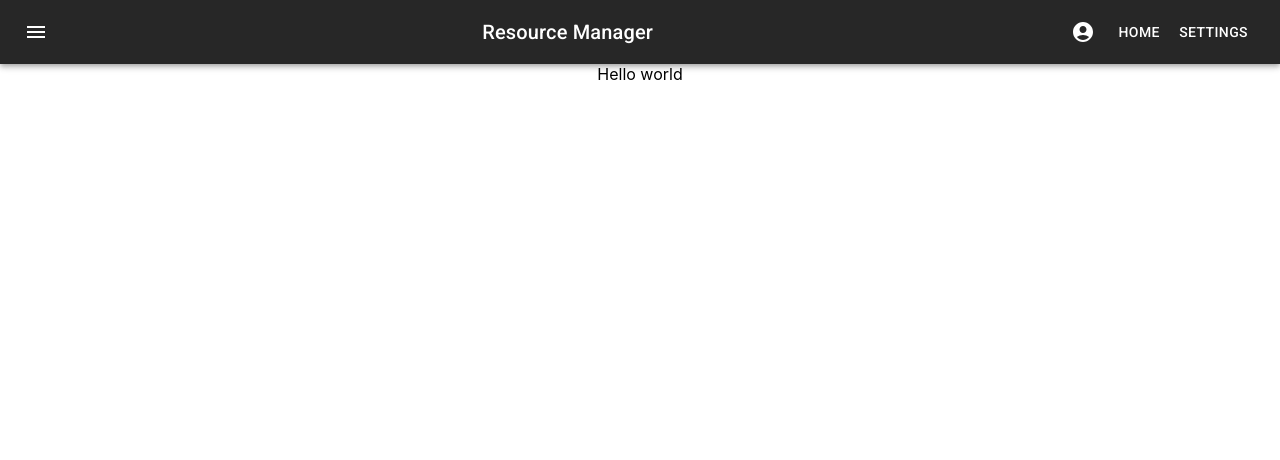
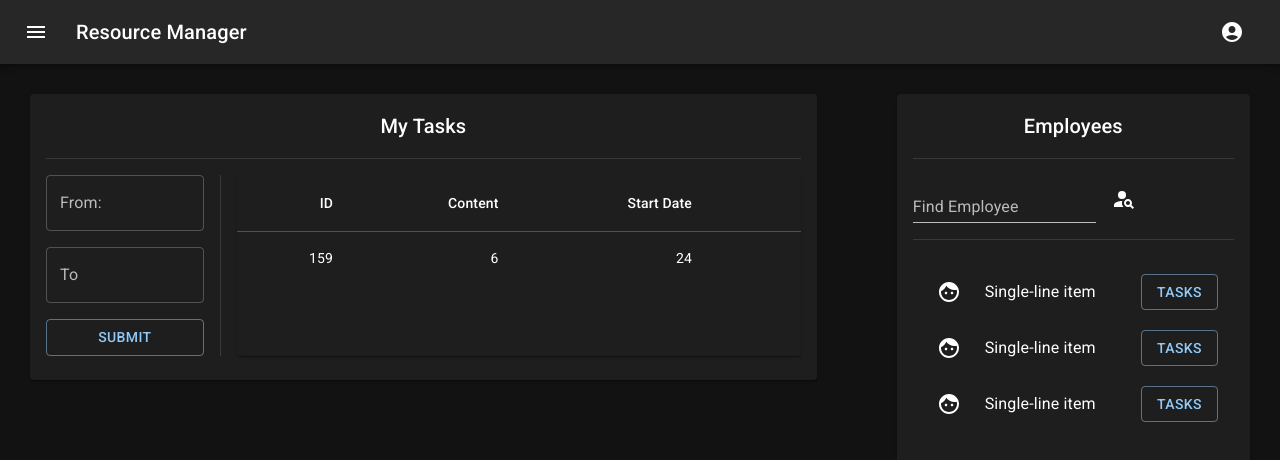
Before and after one commit to dexterwilliams96/Demo, a React (Create React App) app in the folder demo-frontend/: page / in a window 1280 px wide. Shown: the top 460 px of the page. Built offline with nearby package versions, Linux system fonts and the light colour scheme.

Commit message:
all basic landing page elements added

```diff
--- a/demo-frontend/package.json
+++ b/demo-frontend/package.json
@@ -14,6 +14,7 @@
     "@testing-library/react": "^13.4.0",
     "@testing-library/user-event": "^13.5.0",
     "axios": "^1.1.2",
+    "dayjs": "^1.11.5",
     "react": "^18.2.0",
     "react-dom": "^18.2.0",
     "react-scripts": "5.0.1",
--- a/demo-frontend/src/App.js
+++ b/demo-frontend/src/App.js
@@ -1,34 +1,76 @@
 import * as React from "react";
-import './App.css';
-import Box from '@mui/material/Box';
-import Menubar from "./Menubar"
-import Menudrawer from "./Menudrawer"
+import "./App.css";
+import Box from "@mui/material/Box";
+import Menubar from "./Menubar";
+import Menudrawer from "./Menudrawer";
+import Grid from "@mui/material/Grid";
+import DateToFromPicker from "./DateToFromPicker";
+import Divider from "@mui/material/Divider";
+import Card from "@mui/material/Card";
+import CardContent from "@mui/material/CardContent";
+import TaskTable from "./TaskTable";
+import TeamList from "./TeamList";
+import Stack from "@mui/material/Stack";
+import Typography from "@mui/material/Typography";
 
 function App() {
-
-  const [drawOpen, setDrawOpen] = React.useState(false);
-
-
+  const [drawOpen, setDrawOpen] = React.useState(true);
 
   const handleDrawerChange = () => {
     setDrawOpen(!drawOpen);
   };
 
   const items = ["Home", "Settings"];
-  const container = window !== undefined ? () => window().document.body : undefined;
 
   return (
-    <div className="App">
     <Box sx={{ flexGrow: 1 }}>
-    <Menubar handleDrawerChange={handleDrawerChange} items={items}/>
-    <Box component="nav">
-    <Menudrawer items={items} drawOpen={drawOpen} handleDrawerChange={handleDrawerChange}/>
+      <Menubar handleDrawerChange={handleDrawerChange} />
+      <Box component="nav">
+        <Menudrawer
+          items={items}
+          drawOpen={drawOpen}
+          handleDrawerChange={handleDrawerChange}
+        />
+      </Box>
+      <div className="App" style={{ padding: 30 }}>
+        <Box sx={{ flexGrow: 1 }}>
+          <Grid container spacing={10} justify="center">
+            <Grid item xs={8}>
+              <Card sx={{ minWidth: 50 }}>
+                <CardContent>
+                  <Stack
+                    spacing={2}
+                    divider={<Divider orientation="horizontal" flexItem />}
+                  >
+                    <Typography
+                      sx={{ mt: 4, mb: 2 }}
+                      variant="h6"
+                    >
+                      My Tasks
+                    </Typography>
+                    <Stack
+                      spacing={2}
+                      direction="row"
+                      divider={<Divider orientation="vertical" flexItem />}
+                    >
+                      <DateToFromPicker />
+                      <TaskTable />
+                    </Stack>
+                  </Stack>
+                </CardContent>
+              </Card>
+            </Grid>
+            <Grid item xs={4}>
+              <Card>
+                <CardContent>
+                  <TeamList />
+                </CardContent>
+              </Card>
+            </Grid>
+          </Grid>
+        </Box>
+      </div>
     </Box>
-    <Box>
-    Hello world
-    </Box>
-    </Box>
-    </div>
   );
 }
 
--- /dev/null
+++ b/demo-frontend/src/DateToFromPicker.js
@@ -0,0 +1,37 @@
+import * as React from "react";
+
+import TextField from "@mui/material/TextField";
+import { AdapterDayjs } from "@mui/x-date-pickers/AdapterDayjs";
+import { LocalizationProvider } from "@mui/x-date-pickers/LocalizationProvider";
+import { DateTimePicker } from "@mui/x-date-pickers/DateTimePicker";
+import Stack from "@mui/material/Stack";
+import Button from "@mui/material/Button";
+
+export default function DateToFromPicker() {
+  const [from, setFrom] = React.useState(null);
+  const [to, setTo] = React.useState(null);
+
+  return (
+    <LocalizationProvider dateAdapter={AdapterDayjs}>
+      <Stack spacing={2}>
+        <DateTimePicker
+          renderInput={(props) => <TextField {...props} />}
+          label="From:"
+          value={from}
+          onChange={(newFrom) => {
+            setFrom(newFrom);
+          }}
+        />
+        <DateTimePicker
+          renderInput={(props) => <TextField {...props} />}
+          label="To"
+          value={to}
+          onChange={(newTo) => {
+            setTo(newTo);
+          }}
+        />
+        <Button variant="outlined">Submit</Button>
+      </Stack>
+    </LocalizationProvider>
+  );
+}
--- a/demo-frontend/src/Menubar.js
+++ b/demo-frontend/src/Menubar.js
@@ -1,17 +1,14 @@
-import * as React from 'react';
-import AppBar from '@mui/material/AppBar';
-import Box from '@mui/material/Box';
-import Toolbar from '@mui/material/Toolbar';
-import Typography from '@mui/material/Typography';
-import IconButton from '@mui/material/IconButton';
-import MenuIcon from '@mui/icons-material/Menu';
-import AccountCircle from '@mui/icons-material/AccountCircle';
-import MenuItem from '@mui/material/MenuItem';
-import Menu from '@mui/material/Menu';
-import Button from "@mui/material/Button";
+import * as React from "react";
+import AppBar from "@mui/material/AppBar";
+import Toolbar from "@mui/material/Toolbar";
+import Typography from "@mui/material/Typography";
+import IconButton from "@mui/material/IconButton";
+import MenuIcon from "@mui/icons-material/Menu";
+import AccountCircle from "@mui/icons-material/AccountCircle";
+import MenuItem from "@mui/material/MenuItem";
+import Menu from "@mui/material/Menu";
 
-export default function Menubar({ handleDrawerChange, items }) {
-
+export default function Menubar({ handleDrawerChange }) {
   const [anchorEl, setAnchorEl] = React.useState(null);
 
   const handleMenu = (event) => {
@@ -64,17 +61,10 @@ const [anchorEl, setAnchorEl] = React.useState(null);
             open={Boolean(anchorEl)}
             onClose={handleClose}
           >
-              <MenuItem onClick={handleClose}>Profile</MenuItem>
-              <MenuItem onClick={handleClose}>My account</MenuItem>
+            <MenuItem onClick={handleClose}>My Profile</MenuItem>
+            <MenuItem onClick={handleClose}>My Tasks</MenuItem>
           </Menu>
         </div>
-          <Box sx={{ display: { xs: 'none', sm: 'block' } }}>
-            {items.map((item) => (
-              <Button key={item} sx={{ color: '#fff' }}>
-                {item}
-              </Button>
-            ))}
-          </Box>
       </Toolbar>
     </AppBar>
   );
--- /dev/null
+++ b/demo-frontend/src/TaskTable.js
@@ -0,0 +1,48 @@
+import * as React from 'react';
+import Table from '@mui/material/Table';
+import TableBody from '@mui/material/TableBody';
+import TableCell from '@mui/material/TableCell';
+import TableContainer from '@mui/material/TableContainer';
+import TableHead from '@mui/material/TableHead';
+import TableRow from '@mui/material/TableRow';
+import Paper from '@mui/material/Paper';
+
+function createData(id, content, startDate, endDate) {
+  return { id, content, startDate, endDate };
+}
+
+const rows = [
+  createData(159, 6.0, 24, 4.0)
+];
+
+export default function TaskTable() {
+  return (
+    <TableContainer component={Paper}>
+      <Table sx={{ minWidth: 650 }} aria-label="simple table">
+        <TableHead>
+          <TableRow>
+            <TableCell align="right">ID</TableCell>
+            <TableCell align="right">Content</TableCell>
+            <TableCell align="right">Start Date</TableCell>
+            <TableCell align="right">End Date</TableCell>
+          </TableRow>
+        </TableHead>
+        <TableBody>
+          {rows.map((row) => (
+            <TableRow
+              key={row.name}
+              sx={{ '&:last-child td, &:last-child th': { border: 0 } }}
+            >
+              <TableCell align="right" component="th" scope="row">
+                {row.id}
+              </TableCell>
+              <TableCell align="right">{row.content}</TableCell>
+              <TableCell align="right">{row.startDate}</TableCell>
+              <TableCell align="right">{row.endDate}</TableCell>
+            </TableRow>
+          ))}
+        </TableBody>
+      </Table>
+    </TableContainer>
+  );
+}
--- /dev/null
+++ b/demo-frontend/src/TeamList.js
@@ -0,0 +1,51 @@
+import List from "@mui/material/List";
+import ListItem from "@mui/material/ListItem";
+import ListItemAvatar from "@mui/material/ListItemAvatar";
+import ListItemText from "@mui/material/ListItemText";
+import Typography from "@mui/material/Typography";
+import Avatar from "@mui/material/Avatar";
+import FaceIcon from "@mui/icons-material/Face";
+import * as React from "react";
+import Stack from "@mui/material/Stack";
+import Divider from "@mui/material/Divider";
+import Button from '@mui/material/Button';
+import TextField from '@mui/material/TextField';
+import PersonSearchIcon from '@mui/icons-material/PersonSearch';
+import IconButton from '@mui/material/IconButton';
+
+function generate(element) {
+  return [0, 1, 2].map((value) =>
+    React.cloneElement(element, {
+      key: value,
+    })
+  );
+}
+
+export default function TeamList() {
+  return (
+    <Stack spacing={2} divider={<Divider orientation="horizontal" flexItem />}>
+      <Typography sx={{ mt: 4, mb: 2 }} variant="h6">
+        Employees
+      </Typography>
+      <Stack spacing={1} direction="row">
+          <TextField id="standard-basic" label="Find Employee" variant="standard" />
+          <IconButton aria-label="search">
+            <PersonSearchIcon />
+          </IconButton>
+      </Stack>
+      <List>
+        {generate(
+          <ListItem>
+            <ListItemAvatar>
+              <IconButton aria-label="profile">
+                <FaceIcon />
+              </IconButton>
+            </ListItemAvatar>
+            <ListItemText primary="Single-line item" secondary={null} />
+            <Button variant="outlined">Tasks</Button>
+          </ListItem>
+        )}
+      </List>
+    </Stack>
+  );
+}
--- a/demo-frontend/src/index.js
+++ b/demo-frontend/src/index.js
@@ -10,6 +10,8 @@ import "@fontsource/roboto/400.css";
 import "@fontsource/roboto/500.css";
 import "@fontsource/roboto/700.css";
 
+import CssBaseline from "@mui/material/CssBaseline";
+
 /** Use dark theme from mui */
 const theme = createTheme({
   palette: {
@@ -20,6 +22,7 @@ const theme = createTheme({
 ReactDOM.render(
   <React.StrictMode>
     <ThemeProvider theme={theme}>
+      <CssBaseline />
       <App />
     </ThemeProvider>
   </React.StrictMode>,
```
Also changed, not shown: demo-frontend/src/Menudrawer.js (+3 -12 lines), 1 other file (tests, documents, lock files or other folders). Lines whose indentation alone changed are shown as unchanged.
